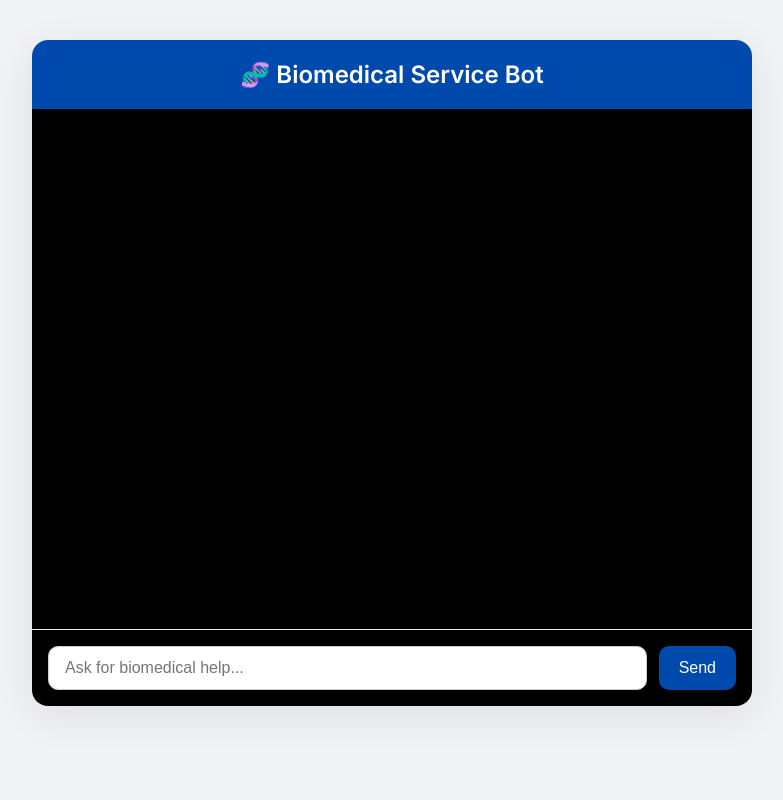
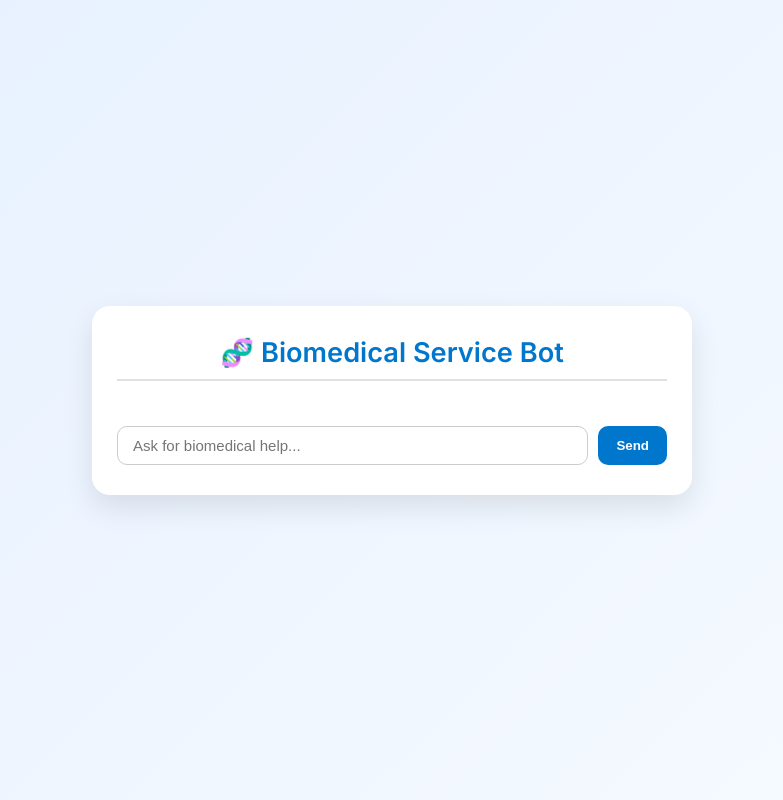
Before and after one commit to Surudmahajan/biomedicalservice-bot, a Flask app: page / in a window 1280 px wide. Shown: the whole page, without its empty margins (248-1031 px from the left). Run offline with Flask 3, Linux system fonts and the light colour scheme.

Commit message:
Update index.html

```diff
--- a/templates/index.html
+++ b/templates/index.html
@@ -4,8 +4,121 @@
   <meta charset="UTF-8" />
   <meta name="viewport" content="width=device-width, initial-scale=1.0"/>
   <title>Biomedical Service Bot</title>
-  <link rel="stylesheet" href="/static/style.css">
-  <link href="https://fonts.googleapis.com/css2?family=Inter:wght@400;600&display=swap" rel="stylesheet">
+  <link rel="stylesheet" href="https://fonts.googleapis.com/css2?family=Inter:wght@400;600&display=swap">
+  <style>
+    * {
+      margin: 0;
+      padding: 0;
+      box-sizing: border-box;
+    }
+
+    body {
+      font-family: 'Inter', sans-serif;
+      background: linear-gradient(135deg, #e6f0ff, #f7fbff);
+      min-height: 100vh;
+      display: flex;
+      justify-content: center;
+      align-items: center;
+      padding: 20px;
+    }
+
+    .chat-wrapper {
+      width: 100%;
+      max-width: 600px;
+      background: #ffffff;
+      padding: 30px 25px;
+      border-radius: 18px;
+      box-shadow: 0 12px 30px rgba(0, 0, 0, 0.1);
+    }
+
+    header {
+      font-size: 1.7rem;
+      font-weight: 600;
+      text-align: center;
+      margin-bottom: 25px;
+      color: #0077cc;
+      border-bottom: 2px solid #e0e0e0;
+      padding-bottom: 10px;
+    }
+
+    .chat-box {
+      max-height: 400px;
+      overflow-y: auto;
+      margin-bottom: 20px;
+      display: flex;
+      flex-direction: column;
+      gap: 15px;
+    }
+
+    .message {
+      display: flex;
+      align-items: flex-start;
+      gap: 10px;
+    }
+
+    .message.user .avatar {
+      background-color: #cdefff;
+      color: #0077cc;
+    }
+
+    .message.bot .avatar {
+      background-color: #f0f0f0;
+      color: #444;
+    }
+
+    .avatar {
+      width: 32px;
+      height: 32px;
+      display: flex;
+      align-items: center;
+      justify-content: center;
+      font-size: 18px;
+      border-radius: 50%;
+      flex-shrink: 0;
+    }
+
+    .text {
+      background-color: #f2f2f2;
+      padding: 12px 16px;
+      border-radius: 12px;
+      max-width: 75%;
+      line-height: 1.4;
+      font-size: 14.5px;
+    }
+
+    .message.user .text {
+      background-color: #e0f7ff;
+    }
+
+    .input-area {
+      display: flex;
+      gap: 10px;
+    }
+
+    #userInput {
+      flex: 1;
+      padding: 10px 15px;
+      border-radius: 10px;
+      border: 1px solid #ccc;
+      font-size: 15px;
+      outline: none;
+    }
+
+    button {
+      padding: 10px 18px;
+      border: none;
+      border-radius: 10px;
+      background-color: #0077cc;
+      color: white;
+      font-weight: 600;
+      cursor: pointer;
+      transition: background-color 0.3s ease;
+    }
+
+    button:hover {
+      background-color: #005fa3;
+    }
+  </style>
 </head>
 <body>
   <div class="chat-wrapper">
```
